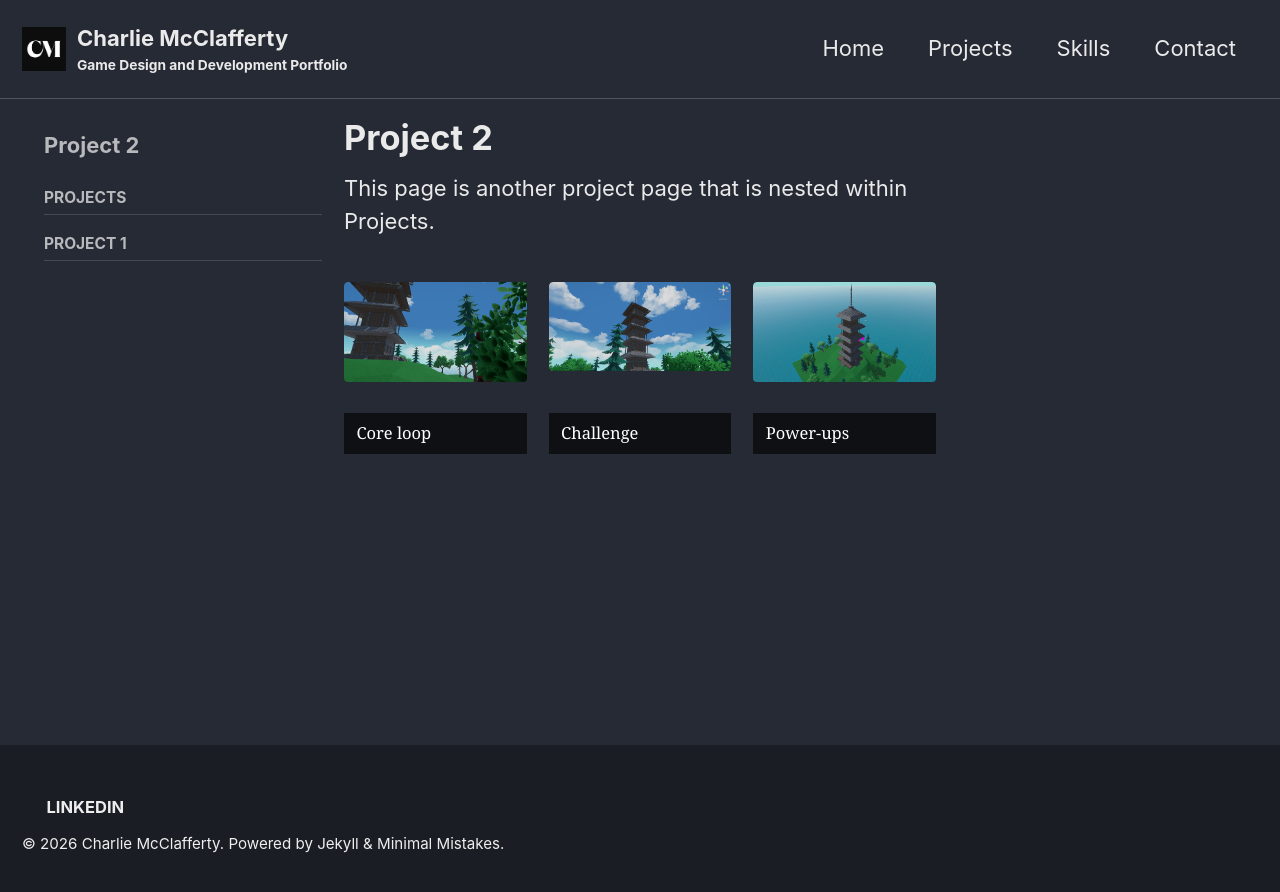
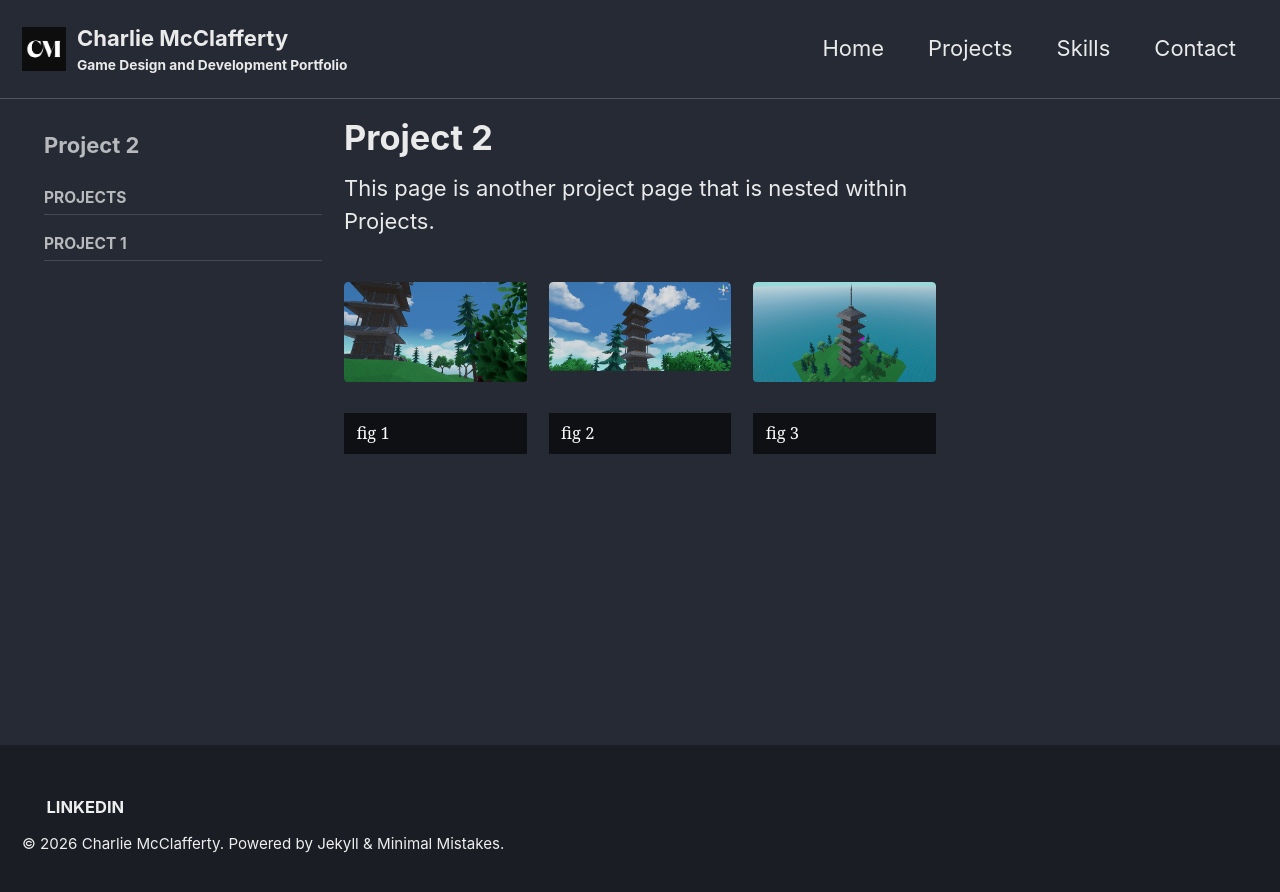
Before and after one commit to cmcclafferty/cmcclafferty.github.io, a Jekyll site: the page built from _pages/project2.md, in a window 1280 px wide. Shown: the top 892 px of the page. Built offline with Jekyll 4.4.1, drawn with Linux system fonts in a browser that asks for light colours.

Commit message:
Update titles and captions for gameplay images

```diff
--- a/_pages/project2.md
+++ b/_pages/project2.md
@@ -11,18 +11,18 @@ gallery_gameplay2:
   - url: /assets/images/P21.png
     image_path: /assets/images/P21.png
     alt: "Gameplay 1"
-    title: "Core loop"
-    caption: "Core loop"
+    title: "fig 1"
+    caption: "fig 1"
   - url: /assets/images/P22.png
     image_path: /assets/images/P22.png
     alt: "Gameplay 2"
-    title: "Challenge"
-    caption: "Challenge"
+    title: "fig 2"
+    caption: "fig 2"
   - url: /assets/images/P23.png
     image_path: /assets/images/P23.png
     alt: "Gameplay 3"
-    title: "Power-ups"
-    caption: "Power-ups"
+    title: "fig 3"
+    caption: "fig 3"
 
 ---
 This page is another project page that is nested within Projects.
```
